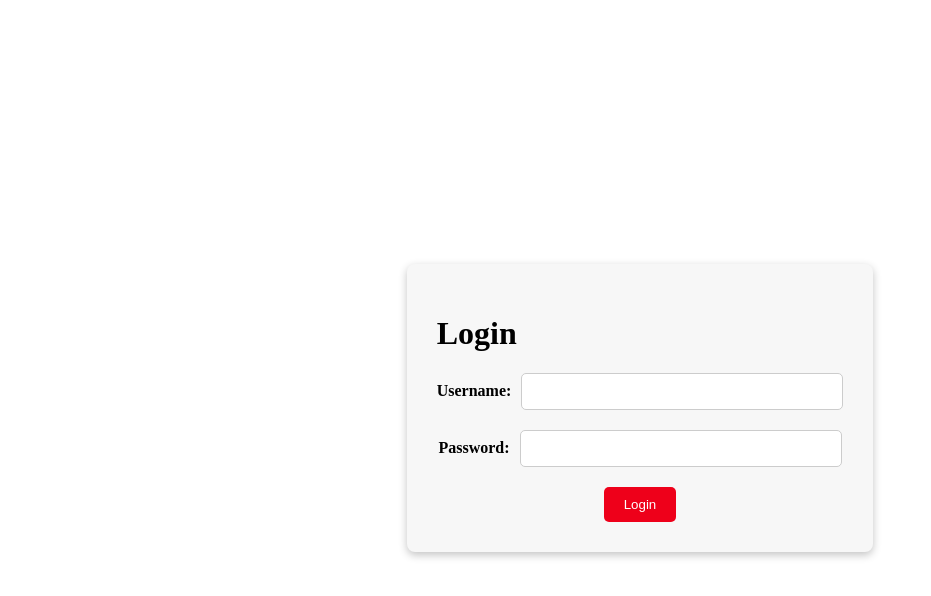
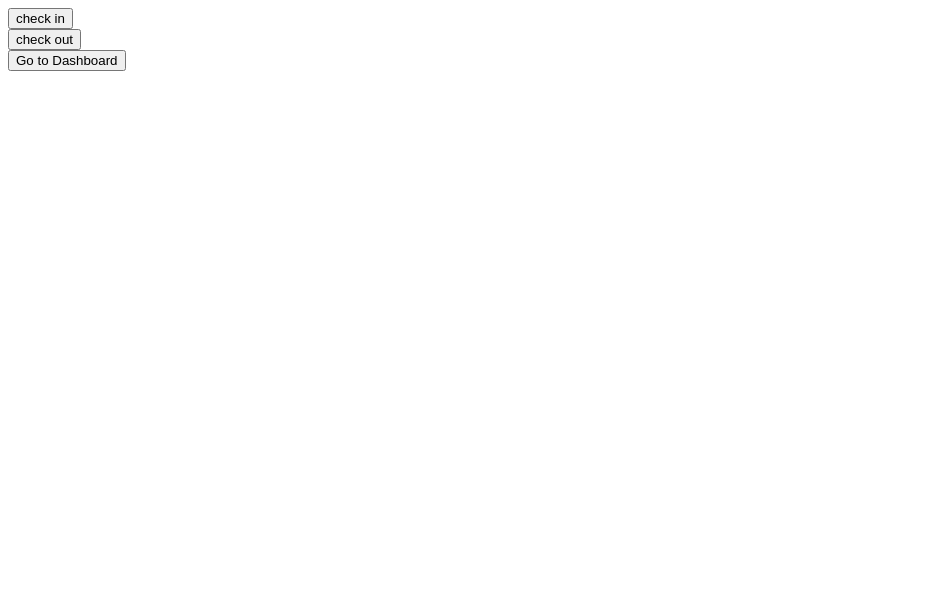
Before and after one commit to eelishap/attendance-application, an Angular app: page / in a window 1280 px wide. Shown: the top 596 px of the page, without its empty margins (0-931 px from the left). Built offline with nearby package versions, Linux system fonts and the light colour scheme; sample sign-in values are in the browser's storage.

Commit message:
feat: add attendance component

```diff
--- a/src/app/app.module.ts
+++ b/src/app/app.module.ts
@@ -8,6 +8,7 @@ import { DashboardComponent } from './dashboard/dashboard.component';
 import { ReactiveFormsModule } from '@angular/forms';
 import { AuthGuard } from './shared/auth-guard.service';
 import { HttpClientModule } from '@angular/common/http';
+import { SharedModule } from './shared/shared.module';
 
 @NgModule({
   declarations: [
@@ -19,7 +20,8 @@ import { HttpClientModule } from '@angular/common/http';
     BrowserModule,
     AppRoutingModule,
     ReactiveFormsModule,
-    HttpClientModule
+    HttpClientModule,
+    SharedModule
   ],
   providers: [AuthGuard],
   bootstrap: [AppComponent]
--- a/src/app/dashboard/dashboard.component.html
+++ b/src/app/dashboard/dashboard.component.html
@@ -1,4 +1,9 @@
-<div *ngFor="let data of attendanceData" class="list">
-  <div>{{ data.checkIn }}</div>
-  <div>{{ data.checkOut }}</div>
+<div>
+  <div (click)="navigateTo('')">
+    Go Back
+  </div>
+  <div *ngFor="let data of attendanceData" class="list">
+    <div>{{ data.checkIn }}</div>
+    <div>{{ data.checkOut }}</div>
+  </div>
 </div>
--- a/src/app/dashboard/dashboard.component.ts
+++ b/src/app/dashboard/dashboard.component.ts
@@ -1,5 +1,6 @@
 import { Component, OnInit } from '@angular/core';
 import { AuthService } from '../shared/auth.service';
+import { Router } from '@angular/router';
 
 @Component({
   selector: 'app-dashboard',
@@ -11,7 +12,8 @@ export class DashboardComponent implements OnInit {
   public attendanceData: any;
 
   constructor(
-    private authService: AuthService
+    private authService: AuthService,
+    private router: Router
   ) { }
 
   ngOnInit(): void {
@@ -21,4 +23,8 @@ export class DashboardComponent implements OnInit {
     })
   }
 
+  public navigateTo(url: string): void {
+    this.router.navigate([url]);
+  }
+
 }
--- a/src/app/login/login.component.html
+++ b/src/app/login/login.component.html
@@ -1,4 +1,4 @@
-<div class="login-container">
+<div *ngIf="!showAttendanceModal; else attendanceModal" class="login-container">
   <div class="login-card">
     <h1>Login</h1>
     <form [formGroup]="loginForm" (submit)="login()">
@@ -19,3 +19,7 @@
     </form>
   </div>
 </div>
+
+<ng-template #attendanceModal>
+  <app-attendance></app-attendance>
+</ng-template>
--- a/src/app/login/login.component.ts
+++ b/src/app/login/login.component.ts
@@ -11,6 +11,7 @@ import { AuthService } from '../shared/auth.service';
 export class LoginComponent implements OnInit {
 
   public loginForm: FormGroup;
+  public showAttendanceModal: boolean = false;
 
   constructor(
     private fb: FormBuilder,
@@ -20,6 +21,7 @@ export class LoginComponent implements OnInit {
 
   ngOnInit(): void {
     this.loginForm = this.createForm();
+    this.showAttendanceModal = localStorage.getItem('userId') ? true : false;
   }
 
   public createForm(): FormGroup {
@@ -30,19 +32,17 @@ export class LoginComponent implements OnInit {
   }
 
   public login(): void {
-    const user = {
-      username: this.loginForm.controls['username'].value,
-      password: this.loginForm.controls['password'].value
-    }
+    const username = this.loginForm.controls['username'].value;
+    const password = this.loginForm.controls['password'].value;
 
-    this.authService.login(this.loginForm.controls['username'].value, this.loginForm.controls['password'].value).subscribe((res: any) => {
+    this.authService.login(username, password).subscribe((res: any) => {
       if(res) {
-        this.route.navigate(['/dashboard'])
-        localStorage.setItem('userId', res.id)
+        // this.route.navigate(['/dashboard'])
+        localStorage.setItem('userId', res.id);
+        this.showAttendanceModal = true;
       } else {
         alert('Authentication Failed')
       }
     });
   }
-
 }
--- /dev/null
+++ b/src/app/shared/attendance/attendance.component.html
@@ -0,0 +1,9 @@
+<div>
+  <button (click)="checkIn()">check in</button>
+</div>
+<div>
+  <button (click)="checkOut()">check out</button>
+</div>
+<div>
+  <button (click)="navigateTo('dashboard')">Go to Dashboard</button>
+</div>
--- /dev/null
+++ b/src/app/shared/attendance/attendance.component.ts
@@ -0,0 +1,30 @@
+import { Component, OnInit } from '@angular/core';
+import { Router } from '@angular/router';
+
+@Component({
+  selector: 'app-attendance',
+  templateUrl: './attendance.component.html',
+  styleUrls: ['./attendance.component.scss']
+})
+export class AttendanceComponent implements OnInit {
+
+  constructor(
+    private router: Router,
+  ) { }
+
+  ngOnInit(): void {
+  }
+
+  public checkIn(): void {
+
+  }
+
+  public checkOut(): void {
+
+  }
+
+  public navigateTo(url: string): void {
+    this.router.navigate([url])
+  }
+
+}
```
Also changed, not shown: src/app/shared/shared.module.ts (+7 -1 lines), src/app/shared/attendance/attendance.component.scss (added), 1 other file (tests, documents, lock files or other folders).
